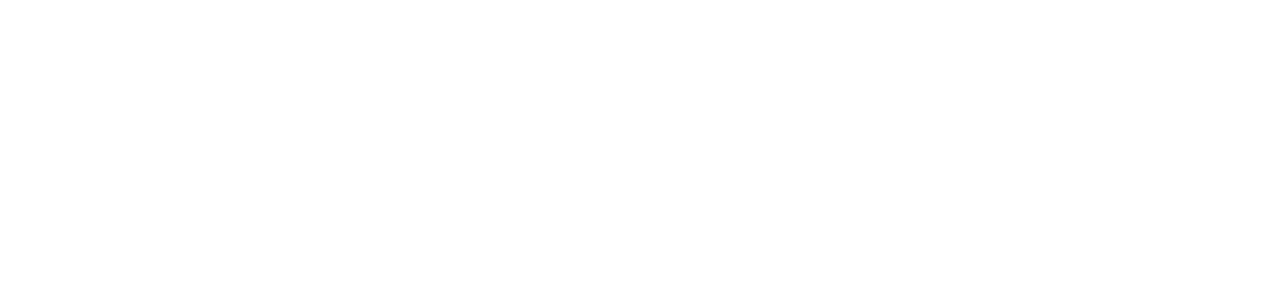
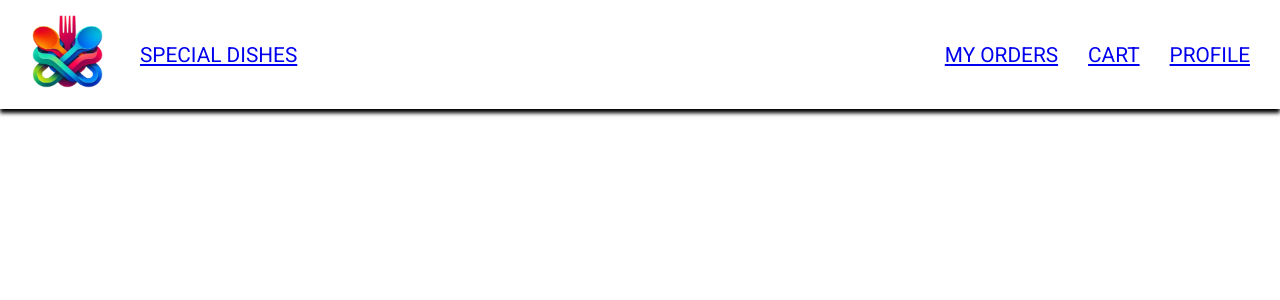
Before and after one commit to kalviumcommunity/S56_Bhagirath_Capstone_eazydinehub, a React (Vite) app in the folder client/edhub/: page /mycart in a window 1280 px wide. Before the commit this address had no page. Shown: the top 300 px of the page. Built offline with nearby package versions, Linux system fonts and the light colour scheme.

Commit message:
pages created,navbar created,pages connected

```diff
--- a/client/edhub/src/App.jsx
+++ b/client/edhub/src/App.jsx
@@ -3,18 +3,26 @@
 import {BrowserRouter,Route,Routes} from "react-router-dom"
 import CustomerLogin from './Pages/CustomerLogin'
 import CreateAccount from './Pages/CreateAccount'
-import LandingPage from './Pages/LandingPage'
+import CustomerHome from './Pages/CustomerHome'
+import SpecialDishes from './Pages/SpecialDishes'
+import Cart from './Pages/Cart'
+import CustomerProfile from './Pages/CustomerProfile'
+import YourOrders from './Pages/YourOrders'
 function App() {
   const [count, setCount] = useState(0)
 
   return (
     <BrowserRouter>
-    <Routes>
-      <Route path='/' element={<Visitor/>}/>
-      <Route path='/cusLogin'element={<CustomerLogin/>}/>
-      <Route path="/create-account" element={<CreateAccount/>} />
-      <Route path="/landingpage" element={<LandingPage/>} />
-    </Routes>
+      <Routes>
+        <Route path='/' element={<Visitor />} />
+        <Route path='/cusLogin' element={<CustomerLogin />} />
+        <Route path="/create-account" element={<CreateAccount />} />
+        <Route path="/landingpage" element={<CustomerHome />} />
+        <Route path="/spldishes" element={<SpecialDishes />} />
+        <Route path="/myorders" element={<YourOrders />} />
+        <Route path="/mycart" element={<Cart />} />
+        <Route path="/myprofile" element={<CustomerProfile />} />
+      </Routes>
     </BrowserRouter>
   )
 }
--- /dev/null
+++ b/client/edhub/src/Components/Navbar.jsx
@@ -0,0 +1,34 @@
+import React from 'react';
+import "../Stylesheets/Nav.css";
+import edhlogo from "../assets/edhlogo.png";
+import { Link } from "react-router-dom";
+
+function Navbar() {
+  return (
+    <div>
+      <nav style={{ padding: "15px" }}>
+        <div className="leftNav">
+          <div className="logo">
+            <Link to={"/landingpage"}>
+              <img src={edhlogo} alt="EDH Logo" />
+            </Link>
+          </div>
+          <div className="spl">
+            <Link to={"/spldishes"}>
+              <p>SPECIAL DISHES</p>
+            </Link>
+          </div>
+        </div>
+        <div className="rightNav">
+          <ul>
+            <li><Link to={"/myorders"}>MY ORDERS</Link></li>
+            <li><Link to={"/mycart"}>CART</Link></li>
+            <li><Link to={"/myprofile"}>PROFILE</Link></li>
+          </ul>
+        </div>
+      </nav>
+    </div>
+  );
+}
+
+export default Navbar;
--- /dev/null
+++ b/client/edhub/src/Pages/Cart.jsx
@@ -0,0 +1,12 @@
+import React from 'react'
+import Navbar from '../Components/Navbar'
+
+function Cart() {
+  return (
+    <div>
+        <Navbar/>
+    </div>
+  )
+}
+
+export default Cart
--- /dev/null
+++ b/client/edhub/src/Pages/CustomerHome.jsx
@@ -0,0 +1,12 @@
+import React from 'react'
+import "../Stylesheets/Nav.css"
+import Navbar from '../Components/Navbar'
+function CustomerHome() {
+  return (
+    <div>
+        <Navbar/>
+    </div>
+  )
+}
+
+export default CustomerHome
--- /dev/null
+++ b/client/edhub/src/Pages/CustomerProfile.jsx
@@ -0,0 +1,11 @@
+import React from 'react'
+import Navbar from '../Components/Navbar'
+function CustomerProfile() {
+  return (
+    <div>
+        <Navbar/>
+    </div>
+  )
+}
+
+export default CustomerProfile
--- a/client/edhub/src/Pages/LandingPage.jsx
+++ /dev/null
@@ -1,9 +0,0 @@
-import React from 'react'
-
-function LandingPage() {
-  return (
-    <div>LandingPage</div>
-  )
-}
-
-export default LandingPage
--- /dev/null
+++ b/client/edhub/src/Pages/SpecialDishes.jsx
@@ -0,0 +1,11 @@
+import React from 'react'
+import Navbar from '../Components/Navbar'
+function SpecialDishes() {
+  return (
+    <div>
+        <Navbar/>
+    </div>
+  )
+}
+
+export default SpecialDishes
--- /dev/null
+++ b/client/edhub/src/Pages/YourOrders.jsx
@@ -0,0 +1,12 @@
+import React from 'react'
+import Navbar from '../Components/Navbar'
+
+function YourOrders() {
+  return (
+    <div>
+        <Navbar/>
+    </div>
+  )
+}
+
+export default YourOrders
--- /dev/null
+++ b/client/edhub/src/Stylesheets/Nav.css
@@ -0,0 +1,34 @@
+@import url('https://fonts.googleapis.com/css2?family=Karla:ital,wght@0,200..800;1,200..800&family=Roboto:ital,wght@0,100;0,300;0,400;0,500;0,700;0,900;1,100;1,300;1,400;1,500;1,700;1,900&display=swap');
+nav{
+    font-family: "Roboto", sans-serif;
+    font-weight: 400;
+    font-style: normal;
+    display: flex;
+    justify-content: space-between;
+    align-items: center;
+    box-shadow: 0px 4px 4px black;
+}
+.leftNav{
+    display: flex;
+}
+.leftNav img{
+    height: 75px;
+    width: 105px;
+    cursor: pointer;
+}
+.leftNav .spl{
+    display: flex;
+    align-items: center;
+    margin-left: 20px;
+    font-size: 1.3rem;
+    cursor: pointer;
+}
+.rightNav ul{
+    display: flex;
+    list-style-type: none;
+}
+.rightNav ul li{
+    margin:0px 15px 0px 15px;
+    font-size: 1.3rem;
+    cursor: pointer;
+}
```
